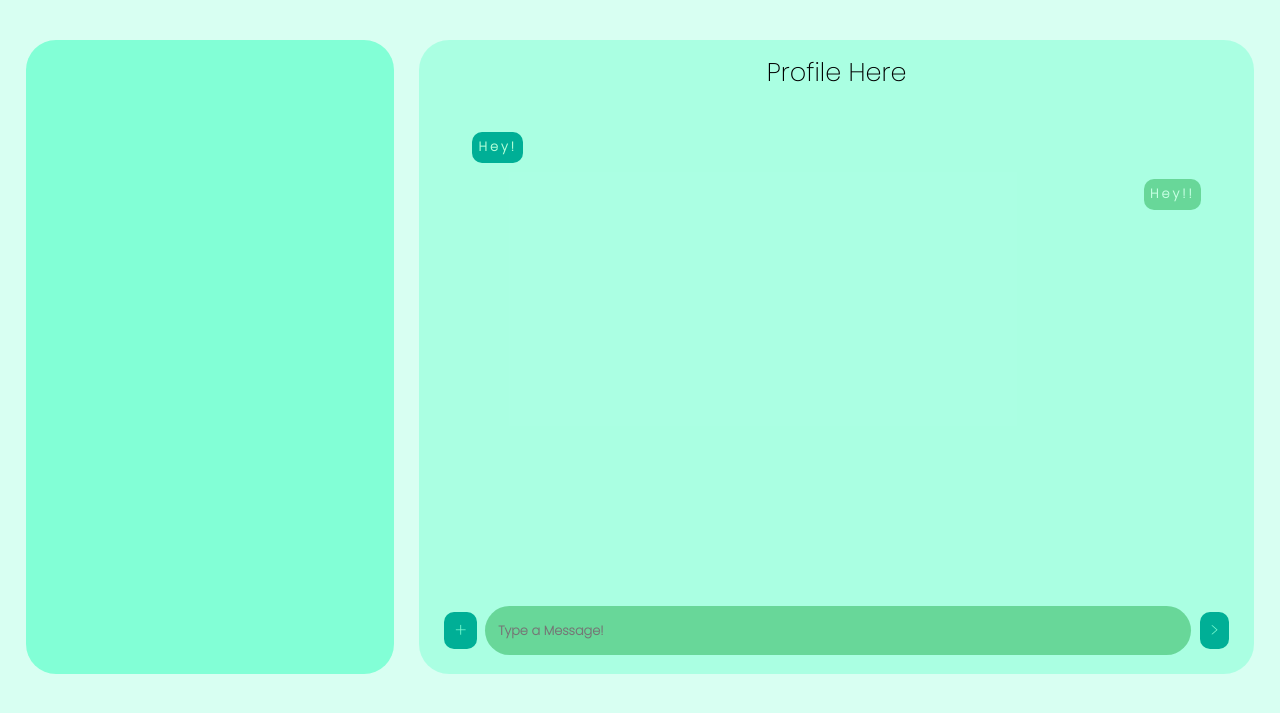
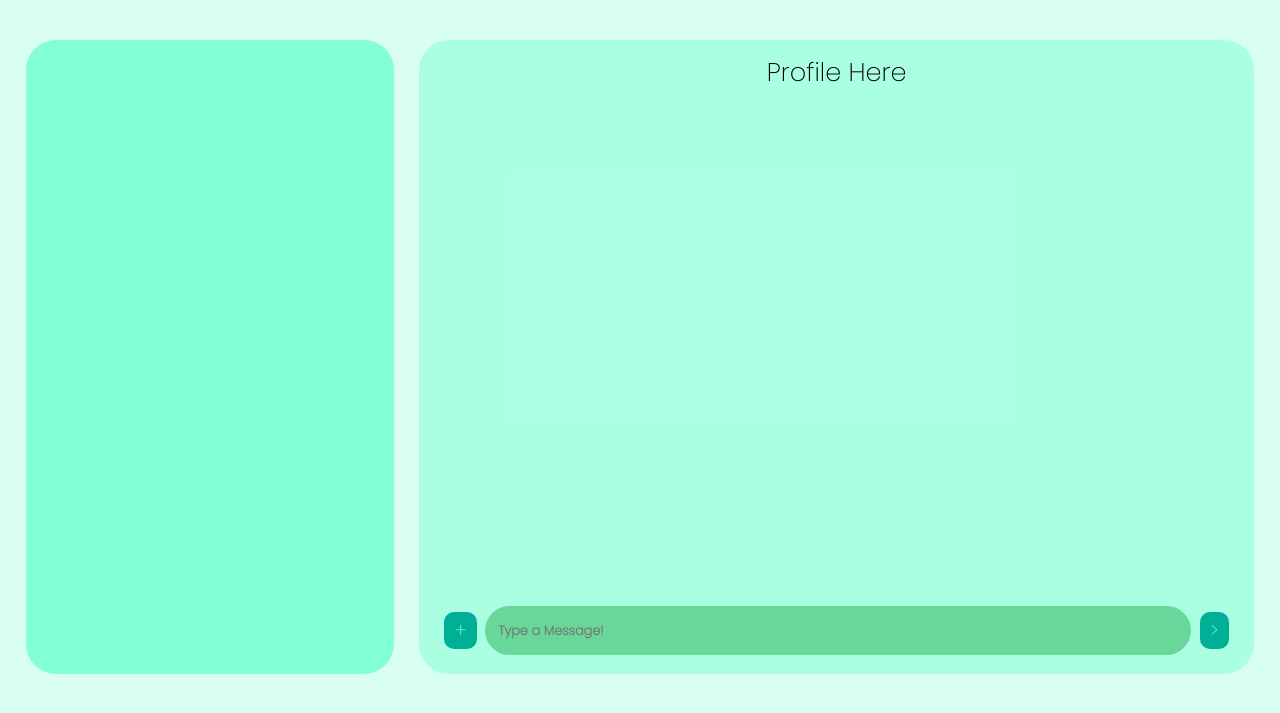
Before and after one commit to MeshachDev/Jarvis, a plain HTML site: page index.html in a window 1280 px wide. Shown: the part 83-796 px from the top of the page. Drawn offline with Linux system fonts and the light colour scheme; no server answers.

Commit message:
Update index.html

```diff
--- a/index.html
+++ b/index.html
@@ -25,17 +25,14 @@
         <div class="chat-window">
           <div class="profile">Profile Here</div>
 
-          <div class="display-chats">
-
-            <div class="res_msg_box">
+          <div class="display-chats" id = "dc">
+            <!-- <div class="res_msg_box">
               <p class="res_msg">Hey!</p>
             </div>
 
             <div class="snd_msg_box">
               <p class="snd_msg">Hey!!</p>
-            </div>
-
-
+            </div> -->
           </div>
           <div class="bottom-bar">
             <button class="btns" id="bottom-bar-add-btn">+</button>
```
